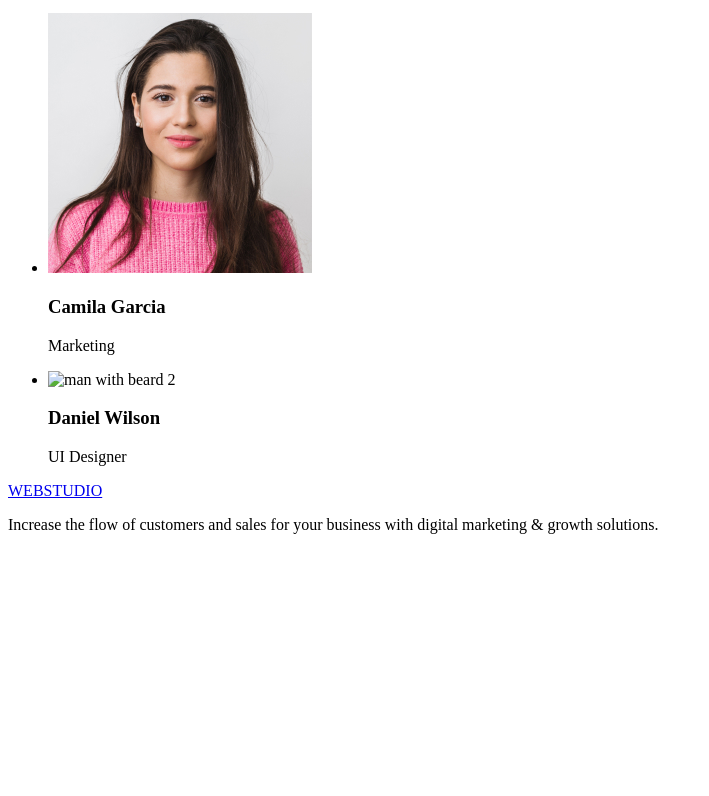
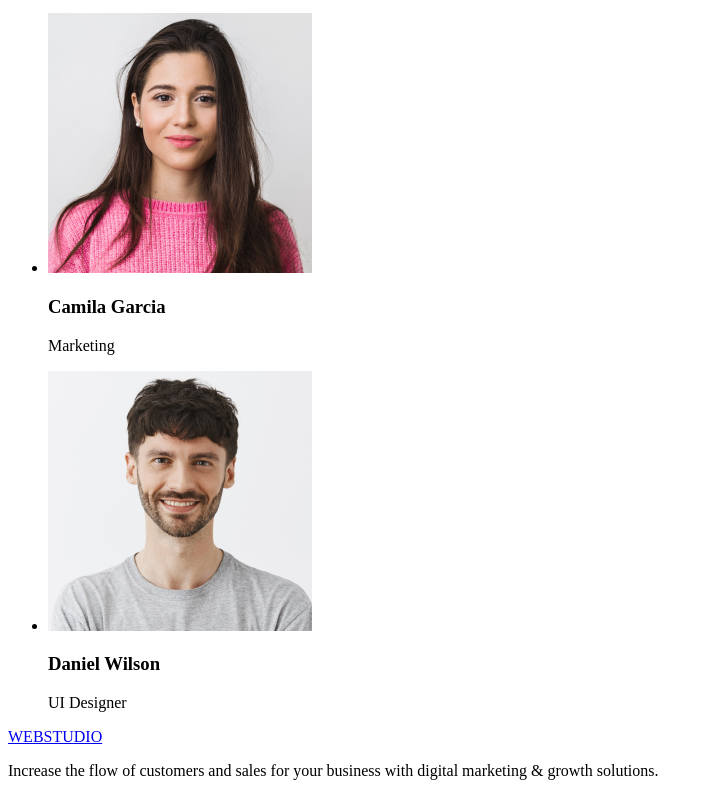
Before and after one commit to Yur1yBubl1k/goit-markup-hw-01, a plain HTML site: page index.html in a window 1280 px wide. Shown: the part 2303-3099 px from the top of the page, without its empty margins (0-709 px from the left). Before the commit the page ends 2853 px from the top, so only its background shows below. Drawn offline with Linux system fonts and the light colour scheme.

Commit message:
update photo

```diff
--- a/index.html
+++ b/index.html
@@ -129,7 +129,7 @@
           </li>
           <li>
             <img
-              src="/images/бородач-2.jpg"
+              src="/images/бородач2.jpg"
               alt="man with beard 2"
               width="264"
               height="260"
```
